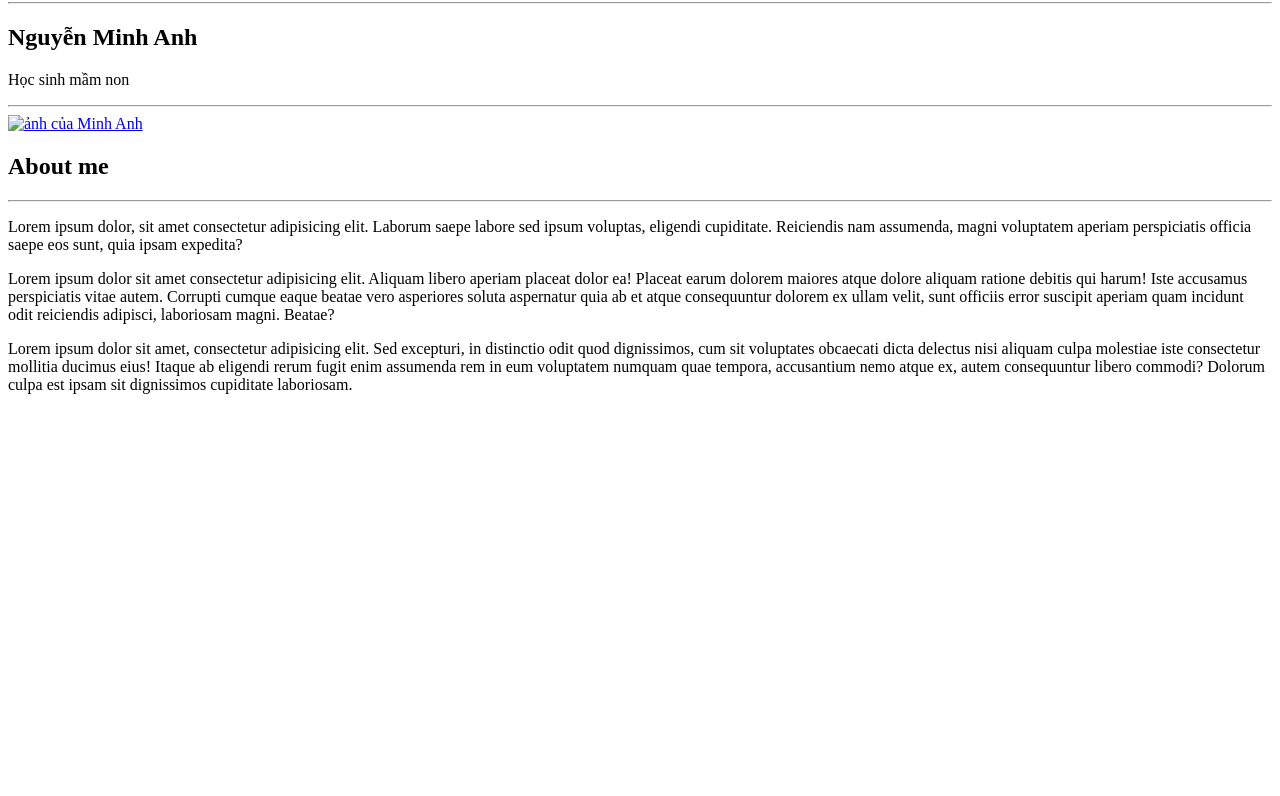
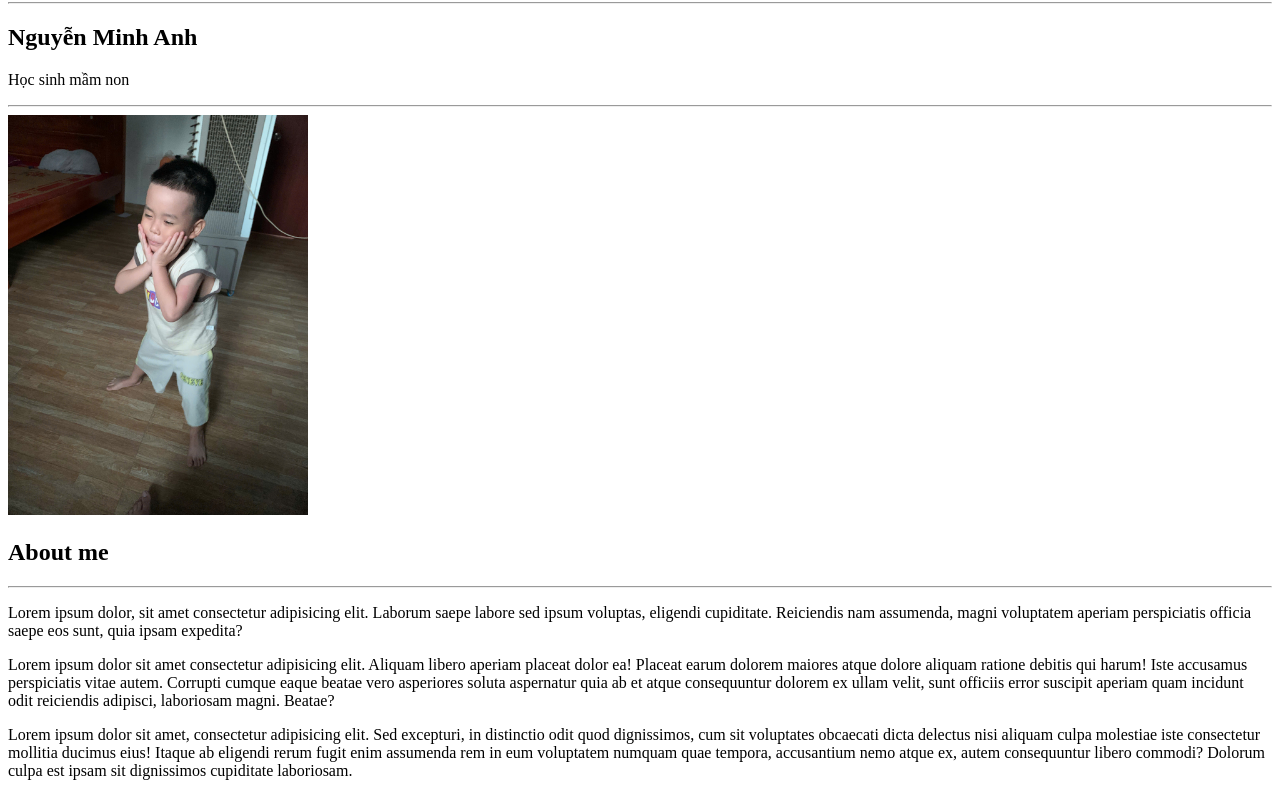
Before and after one commit to NguyenTienLuong/duan1, a plain HTML site: page index.html in a window 1280 px wide. Shown: the part 104-900 px from the top of the page. Before the commit the page ends 800 px from the top, so only its background shows below. Drawn offline with Linux system fonts and the light colour scheme; the site is published under a folder, as on GitHub Pages, so addresses that start at the root find nothing.

Commit message:
Update file index.html

```diff
--- a/index.html
+++ b/index.html
@@ -15,7 +15,7 @@
     <h2>Nguyễn Minh Anh</h2>
     <p> Học sinh mầm non</p>
     <hr>
-    <a href="/more-info/contact.html"><img src="/0564fa17870830566919.jpg" alt="ảnh của Minh Anh" width="300"></a>
+    <a href="/more-info/contact.html"><img src="0564fa17870830566919.jpg" alt="ảnh của Minh Anh" width="300"></a>
     <h2>About me</h2>
     <hr>
     <p>Lorem ipsum dolor, sit amet consectetur adipisicing elit.
```
